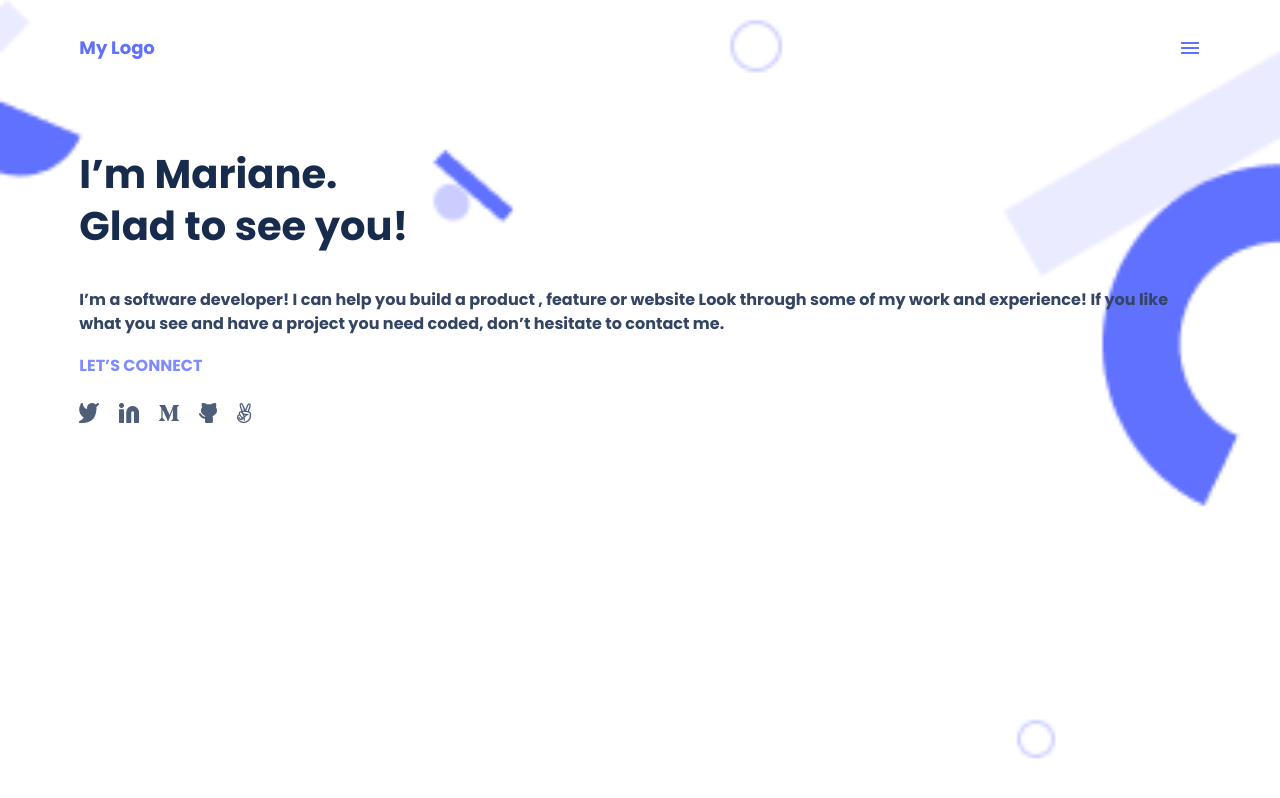
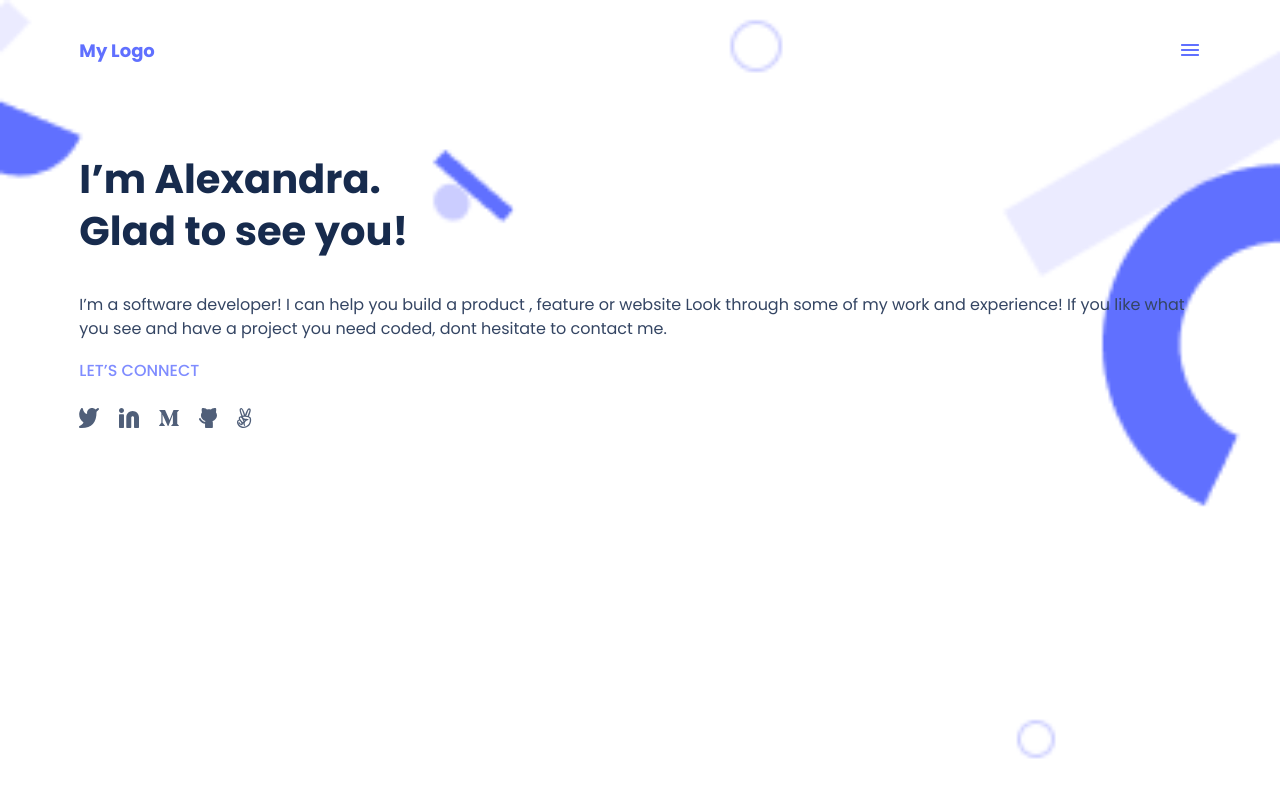
Before and after one commit to jlcarrascof/Project-portfolio, a website: page index.html in a window 1280 px wide. Drawn offline with Linux system fonts and the light colour scheme.

Commit message:
Update suggestions from my code reviewer

```diff
--- a/assets/css/styles.css
+++ b/assets/css/styles.css
@@ -1,4 +1,4 @@
-@import url('https://fonts.googleapis.com/css2?family=Poppins:wght@700&display=swap');
+@import url('https://fonts.googleapis.com/css2?family=Poppins:wght@400;500;600;700&display=swap');
 
 * {
   margin: 0;
@@ -11,7 +11,7 @@ body {
   background-size: cover;
 }
 
-.navbar {
+.topHeader {
   display: flex;
   align-items: center;
   justify-content: space-between;
@@ -19,14 +19,19 @@ body {
   box-sizing: border-box;
 }
 
-.navbar p {
-  text-decoration: none;
+.logo {
   font-style: normal;
   font-weight: 700;
   font-size: 1.125rem;
   line-height: 1.25rem;
   color: #6070ff;
 }
+
+.logo a {
+  text-decoration: none;
+  color: #6070ff;
+}
+
 
 .content {
   display: flex;
@@ -45,16 +50,8 @@ body {
   color: #172b4d;
 }
 
-.social-media {
-  display: flex;
-  flex-direction: row;
-  list-style: none;
-  justify-content: left;
-  gap: 1.25rem;
-  margin-top: 1.563rem;
-}
-
-.content p {
+.paragraph {
+  font-family: 'Poppins';
   font-style: normal;
   font-weight: 400;
   font-size: 1rem;
@@ -63,6 +60,15 @@ body {
   text-align: left;
   margin-bottom: 1.125rem;
   margin-top: 1.625rem;
+}
+
+.social-media {
+  display: flex;
+  flex-direction: row;
+  list-style: none;
+  justify-content: left;
+  gap: 1.25rem;
+  margin-top: 1.563rem;
 }
 
 .content a {
--- a/index.html
+++ b/index.html
@@ -9,23 +9,29 @@
 </head>
 <body>
     <header>
-        <nav class="navbar">
-            <p>
-                My Logo
-            </p>
-            <img src="/assets/images/breadcrumb.png" alt="">
-        </nav>
+        <div class="topHeader">
+            <div class="logo">
+                <a href="#" rel="noopener" target="_blank">
+                   My Logo
+                </a>
+            </div>
+            <nav>
+                <a href="#" rel="noopener" target="_blank">
+                    <img src="/assets/images/breadcrumb.png" alt="">
+                </a>
+            </nav>
+        </div>
     </header>
     <section class="content">
-        <h1>I’m Mariane. <br />Glad to see you!</h1>
-        <p>I’m a software developer! I can help you build a product , feature or website Look through some of my work and experience! If you like what you see and have a project you need coded, don’t hesitate to contact me.</p>
+        <h1>I’m Alexandra. <br />Glad to see you!</h1>
+        <div class="paragraph">I’m a software developer! I can help you build a product , feature or website Look through some of my work and experience! If you like what you see and have a project you need coded, dont hesitate to contact me.</div>
         <a href="#">LET’S CONNECT</a>
         <ul class="social-media">
-            <li><a href="https://twitter.com/javiersistemas" rel="noopener" target="_blank"><img src="/assets/images/twitter.png" alt=""></a></li>
-            <li><a href="https://www.linkedin.com/in/javier-jesus-martinez-fari%C3%B1as-b71b3968/" rel="noopener" target="_blank"><img src="/assets/images/linkedin.png" alt=""></a></li>
-            <li><a href="#" target="_blank"><img src="/assets/images/m-social.png" alt=""></a></li>
-            <li><a href="https://github.com/jlcarrascof" rel="noopener" target="_blank"><img src="/assets/images/github.png" alt=""></a></li>
-            <li><a href="#" target="_blank"><img src="/assets/images/hand.png" alt=""></a></li>
+            <li><a href="https://twitter.com/javiersistemas" rel="noopener" target="_blank"><img src="/assets/images/twitter.svg" alt=""></a></li>
+            <li><a href="https://www.linkedin.com/in/javier-jesus-martinez-fari%C3%B1as-b71b3968/" rel="noopener" target="_blank"><img src="/assets/images/linkedin.svg" alt=""></a></li>
+            <li><a href="#" target="_blank"><img src="/assets/images/medium.svg" alt=""></a></li>
+            <li><a href="https://github.com/jlcarrascof" rel="noopener" target="_blank"><img src="/assets/images/github.svg" alt=""></a></li>
+            <li><a href="#" target="_blank"><img src="/assets/images/angel-list.svg" alt=""></a></li>
         </ul>
     </section>
 </body>
```
Also changed, not shown: assets/images/angel-list.svg (added), assets/images/github.svg (added), assets/images/linkedin.svg (added), assets/images/medium.svg (added), assets/images/twitter.svg (added).
